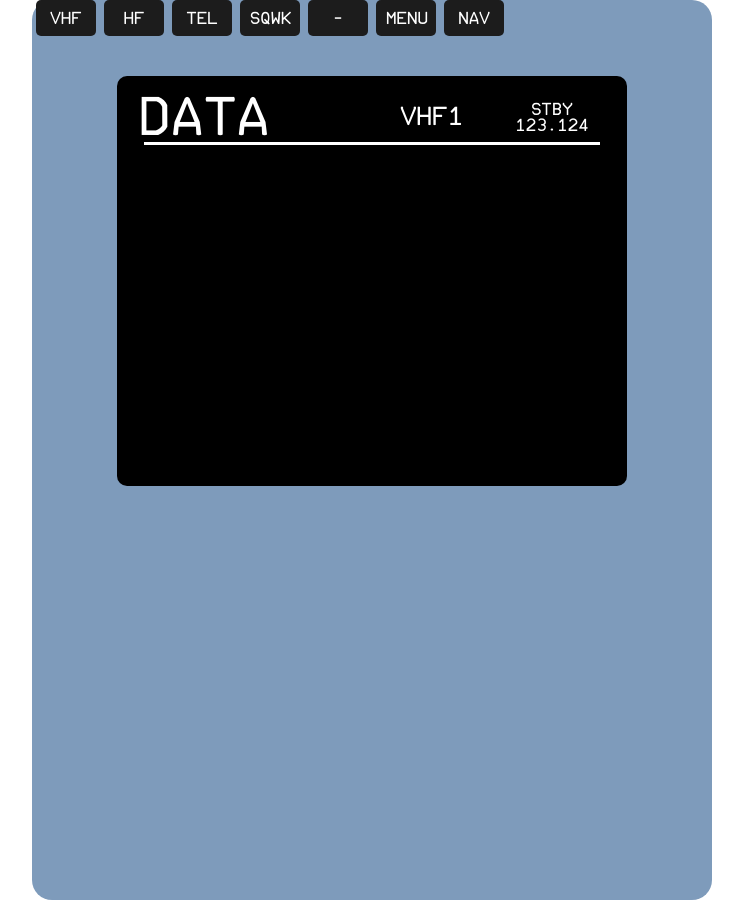
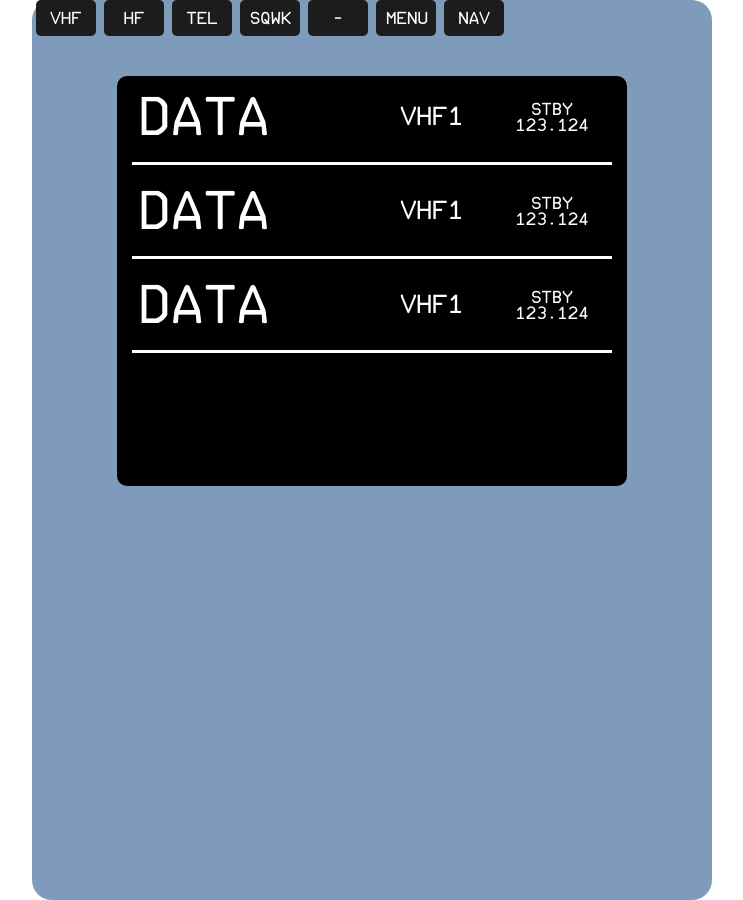
Before and after one commit to ibza-sujau/rmp, a React (Create React App) app: page /vhs in a window 1280 px wide. Shown: the whole page, without its empty margins (268-1011 px from the left). Built offline with nearby package versions, Linux system fonts and the light colour scheme.

Commit message:
Main screen updates w/ fixes to CSS.

```diff
--- a/src/pages/VhsPage.scss
+++ b/src/pages/VhsPage.scss
@@ -20,8 +20,8 @@
 
 .page-splitter {
   position: relative;
-  margin: 0 auto;
-  width: 95%;
+  margin: 20px 0;
+  width: 100%;
   height: 3px;
   background-color: white;
 }
@@ -35,28 +35,28 @@
   border-radius: 10px;
 }
 
-// ROWS
+// FLEXBOX
 
-.row-1 {
+.flex-row {
   display: flex;
   flex-direction: row;
   align-items: center;
   justify-self: center;
 }
 
-.col-1 {
+.flex-row-item-1 {
   display: flex;
   flex: 2;
   justify-content: center;
 }
 
-.col-2 {
+.flex-row-item-2 {
   display: flex;
   flex: 1;
   justify-content: center;
 }
 
-.col-3 {
+.flex-row-item-3 {
   display: flex;
   flex: 1;
   align-items: center;
--- a/src/pages/VhsPage.tsx
+++ b/src/pages/VhsPage.tsx
@@ -19,14 +19,40 @@ const VhsPage = () => {
             <MainButton children={"MENU"} />
             <MainButton children={"NAV"} />
             <div className={"screen"}>
-                <div className={"row-1"}>
-                    <div className={"col-1"}>
+                <div className={"flex-row"}>
+                    <div className={"flex-row-item-1"}>
                         <Input characterLimit={7} placeholder={"DATA"} type={"text"}/>
                     </div>
-                    <div className={"col-2"}>
+                    <div className={"flex-row-item-2"}>
                         <h2>VHF1</h2>
                     </div>
-                    <div className={"col-3"}>
+                    <div className={"flex-row-item-3"}>
+                        <p>STBY</p>
+                        <p>123.124</p>
+                    </div>
+                </div>
+                <div className="page-splitter"/>
+                <div className={"flex-row"}>
+                    <div className={"flex-row-item-1"}>
+                        <Input characterLimit={7} placeholder={"DATA"} type={"text"}/>
+                    </div>
+                    <div className={"flex-row-item-2"}>
+                        <h2>VHF1</h2>
+                    </div>
+                    <div className={"flex-row-item-3"}>
+                        <p>STBY</p>
+                        <p>123.124</p>
+                    </div>
+                </div>
+                <div className="page-splitter"/>
+                <div className={"flex-row"}>
+                    <div className={"flex-row-item-1"}>
+                        <Input characterLimit={7} placeholder={"DATA"} type={"text"}/>
+                    </div>
+                    <div className={"flex-row-item-2"}>
+                        <h2>VHF1</h2>
+                    </div>
+                    <div className={"flex-row-item-3"}>
                         <p>STBY</p>
                         <p>123.124</p>
                     </div>
```
